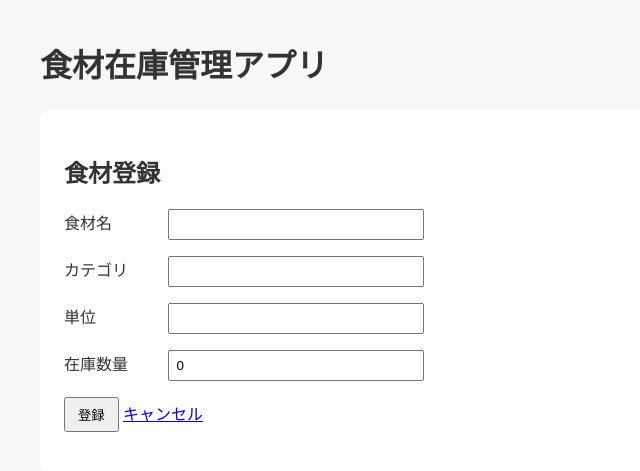
After one commit to yuzuan419656/food-stock-app, a FastAPI app: page /ingredients/new in a window 1280 px wide. The commit adds this page. Shown: the top 471 px of the page, without its empty margins (0-640 px from the left). Run offline with FastAPI, Linux system fonts and the light colour scheme.

Commit message:
Add ingredient create page

```diff
--- a/app/static/css/style.css
+++ b/app/static/css/style.css
@@ -35,3 +35,27 @@ th {
 a {
     margin-right: 8px;
 }
+
+form div {
+    margin-bottom: 16px;
+}
+
+label {
+    display: inline-block;
+    width: 100px;
+}
+
+input {
+    padding: 6px;
+    width: 240px;
+}
+
+button {
+    padding: 6px 12px;
+    cursor: pointer;
+}
+
+.error-message {
+    color: red;
+    font-weight: bold;
+}
--- /dev/null
+++ b/app/templates/ingredients/new.html
@@ -0,0 +1,38 @@
+{% extends "base.html" %}
+
+{% block content %}
+<section>
+    <h2>食材登録</h2>
+
+    {% if error_message %}
+        <p class="error-message">{{ error_message }}</p>
+    {% endif %}
+
+    <form action="/ingredients" method="post">
+        <div>
+            <label for="name">食材名</label>
+            <input type="text" id="name" name="name" required>
+        </div>
+
+        <div>
+            <label for="category">カテゴリ</label>
+            <input type="text" id="category" name="category">
+        </div>
+
+        <div>
+            <label for="default_unit">単位</label>
+            <input type="text" id="default_unit" name="default_unit">
+        </div>
+
+        <div>
+            <label for="quantity">在庫数量</label>
+            <input type="number" id="quantity" name="quantity" min="0" step="0.1" value="0" required>
+        </div>
+
+        <div>
+            <button type="submit">登録</button>
+            <a href="/">キャンセル</a>
+        </div>
+    </form>
+</section>
+{% endblock %}
```
Also changed, not shown: app/routers/ingredients.py (+53 -3 lines).
